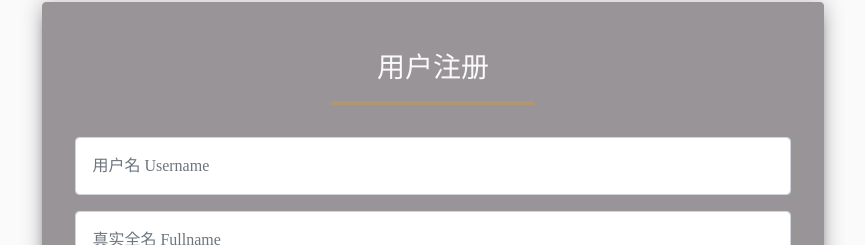
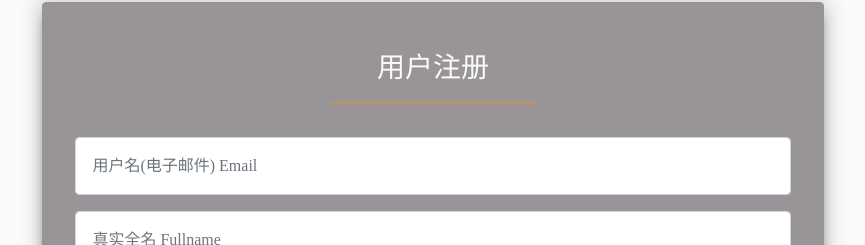
Before and after one commit to cshunyee/jjvc-next, a Next.js app: page /register in a window 1280 px wide. Shown: the part 126-371 px from the top of the page, without its empty margins (207-1072 px from the left). Built offline with nearby package versions, Linux system fonts and the light colour scheme; a web font is replaced by a local one.

Commit message:
show email as placeholder

```diff
--- a/pages/register/index.js
+++ b/pages/register/index.js
@@ -140,7 +140,7 @@ const Register = () => {
           </Alert>}
           <Form onSubmit={onRegister}>
             <CustomInputGroup
-                hasValidation="true" className={emailInputClasses} prepend="" placeholder="用户名 Username" type="email" inputClass="p-3" onChange={emailChangeHandler} onBlur={emailBlurHandler} value={emailValue}
+                hasValidation="true" className={emailInputClasses} prepend="" placeholder="用户名(电子邮件) Email" type="email" inputClass="p-3" onChange={emailChangeHandler} onBlur={emailBlurHandler} value={emailValue}
                 autoComplete="username"
                 isInvalid={emailHasError} feedback="请输入正确的电子邮件"/>
             <CustomInputGroup
```
